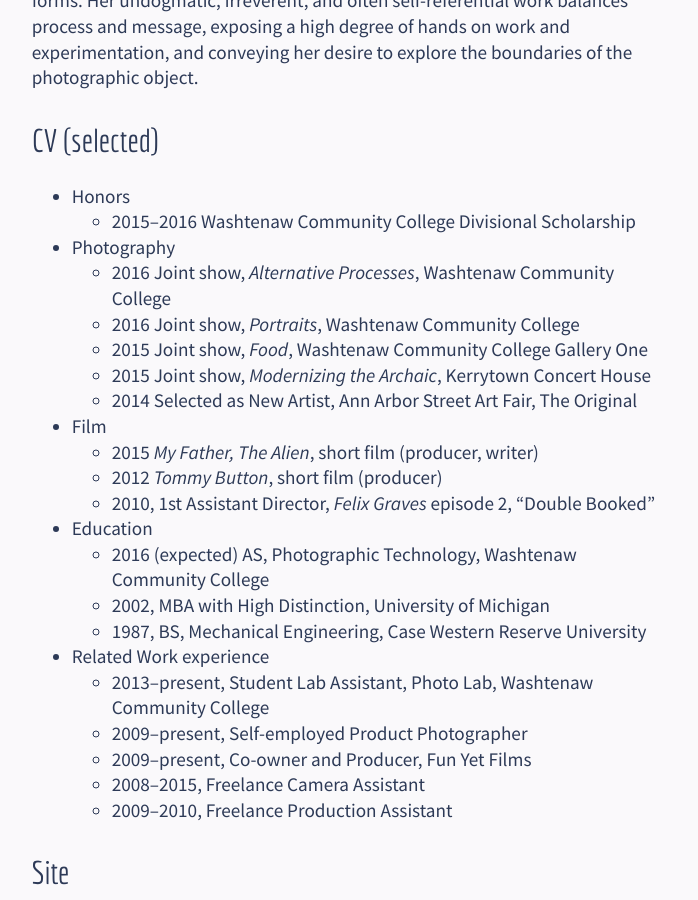
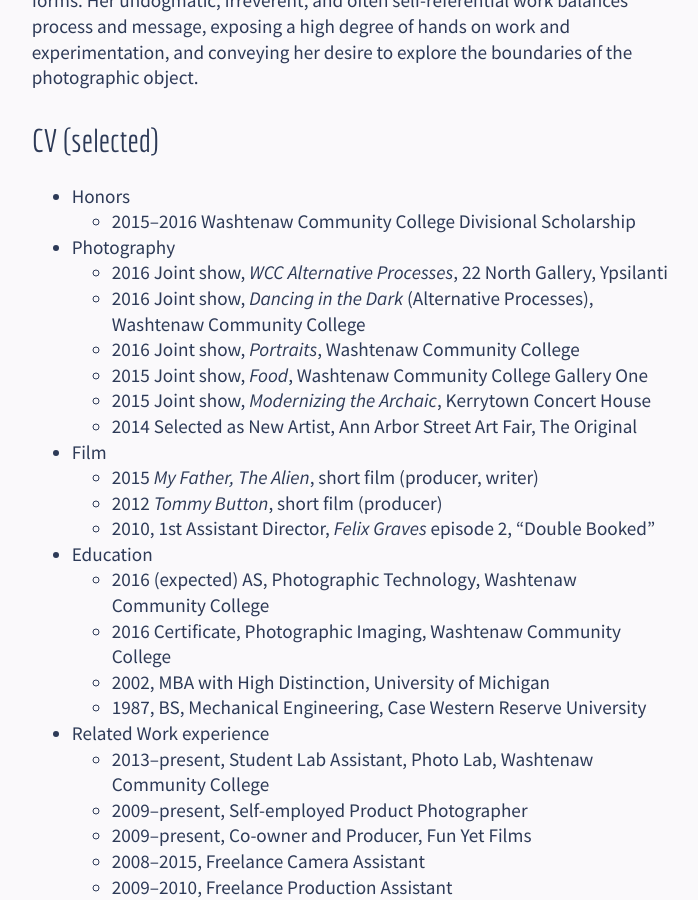
Before and after one commit to logista/btsite, a Jekyll site: the page built from about/index.md, in a window 1280 px wide and 900 px high, scrolled down 2058 px. Shown: the whole window, without its empty margins (75-773 px from the left). Built offline with Jekyll 4.4.1, drawn with Linux system fonts in a browser that asks for light colours; nearby versions of some CDN libraries.

Commit message:
update resume

```diff
--- a/about/index.md
+++ b/about/index.md
@@ -32,7 +32,8 @@ Barbara Tozier is a conceptual artist whose medium is photography in all of its
 - Honors
     - 2015--2016 Washtenaw Community College Divisional Scholarship
 - Photography
-    - 2016 Joint show, _Alternative Processes_, Washtenaw Community College
+    - 2016 Joint show, _WCC Alternative Processes_, 22 North Gallery, Ypsilanti
+    - 2016 Joint show, _Dancing in the Dark_ (Alternative Processes), Washtenaw Community College
     - 2016 Joint show, _Portraits_, Washtenaw Community College
     - 2015 Joint show, _Food_, Washtenaw Community College Gallery One
     - 2015 Joint show, _Modernizing the Archaic_, Kerrytown Concert House
@@ -43,6 +44,7 @@ Barbara Tozier is a conceptual artist whose medium is photography in all of its
     - 2010, 1st Assistant Director, _Felix Graves_ episode 2, "Double Booked"
 - Education
     - 2016 (expected) AS, Photographic Technology, Washtenaw Community College
+    - 2016 Certificate, Photographic Imaging, Washtenaw Community College
     - 2002, MBA with High Distinction, University of Michigan
     - 1987, BS, Mechanical Engineering, Case Western Reserve University
 - Related Work experience
```
